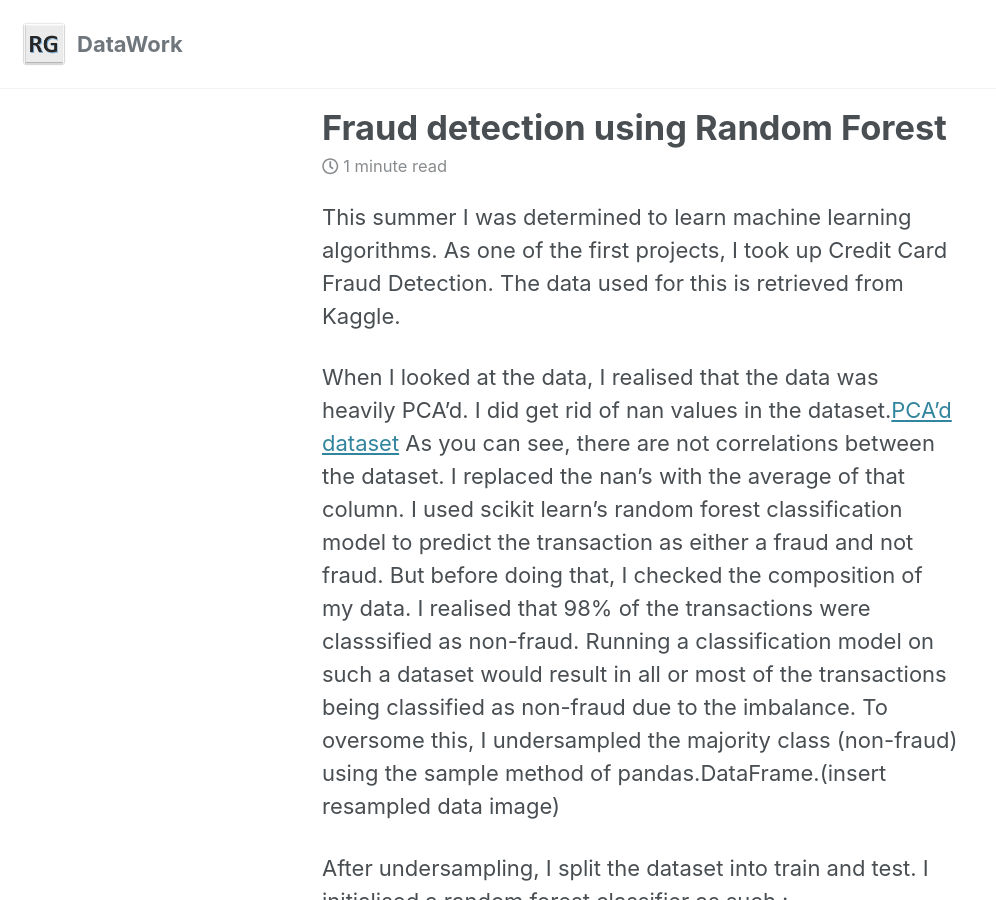
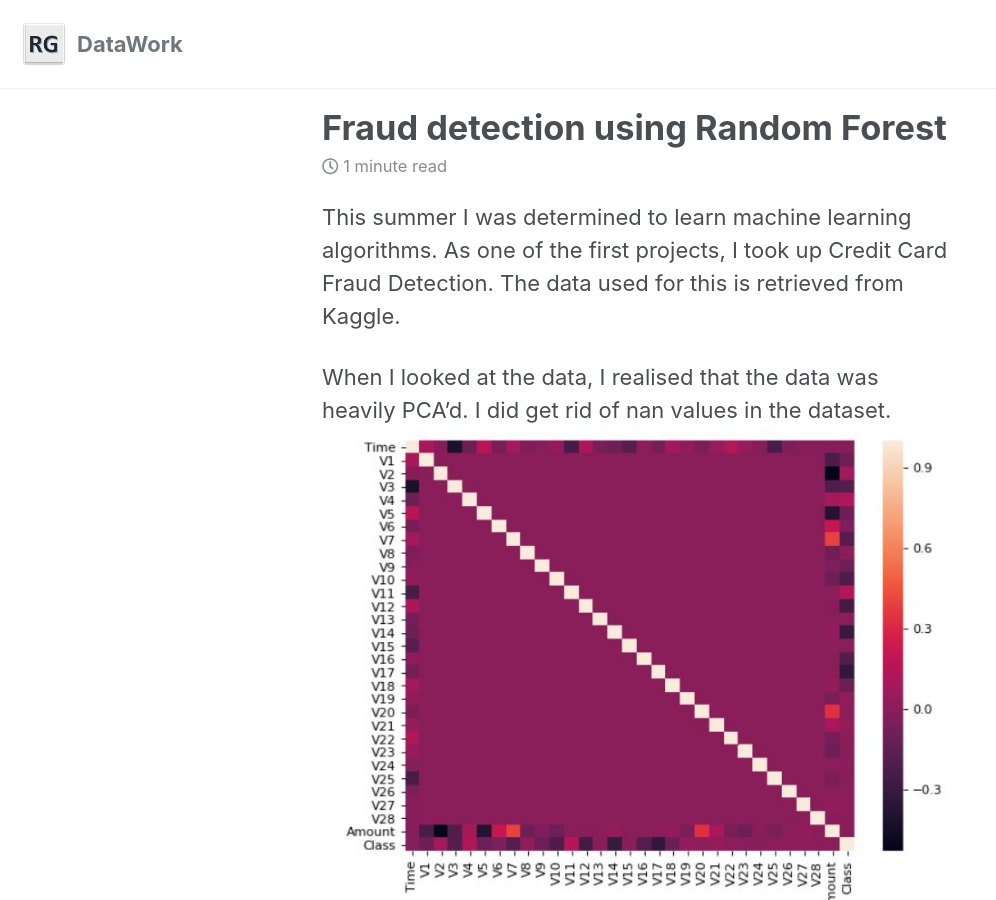
Before and after one commit to rohitgang/rohitgang.github.io, a Jekyll site: the page built from _posts/2019-05-03-frauddetect.md, in a window 1280 px wide and 900 px high. Shown: the whole window, without its empty margins (0-996 px from the left). Built offline with Jekyll 4.4.1, drawn with Linux system fonts in a browser that asks for light colours; cached includes are drawn as plain includes; nearby versions of some CDN libraries.

Commit message:
Image change

```diff
--- a/_posts/2019-05-03-frauddetect.md
+++ b/_posts/2019-05-03-frauddetect.md
@@ -8,7 +8,8 @@
 This summer I was determined to learn machine learning algorithms. As one of the first projects, I took up Credit Card Fraud Detection.
 The data used for this is retrieved from Kaggle.
 
-When I looked at the data, I realised that the data was heavily PCA'd. I did get rid of nan values in the dataset.[PCA'd dataset](/images/pca.JPG) As you can see, there are not correlations between the dataset. I replaced the nan's with the average of that column.
+When I looked at the data, I realised that the data was heavily PCA'd. I did get rid of nan values in the dataset.![PCA'd dataset](/images/pca.JPG)
+As you can see, there are not correlations between the dataset. I replaced the nan's with the average of that column.
 I used scikit learn's random forest classification model to predict the transaction as either a fraud and not fraud. But before doing that, I checked the composition of my data.
 I realised that 98% of the transactions were classsified as non-fraud. Running a classification model on such a dataset would result in all or most of the transactions being classified as non-fraud due to the imbalance.
 To oversome this, I undersampled the majority class (non-fraud) using the sample method of pandas.DataFrame.(insert resampled data image)
```
